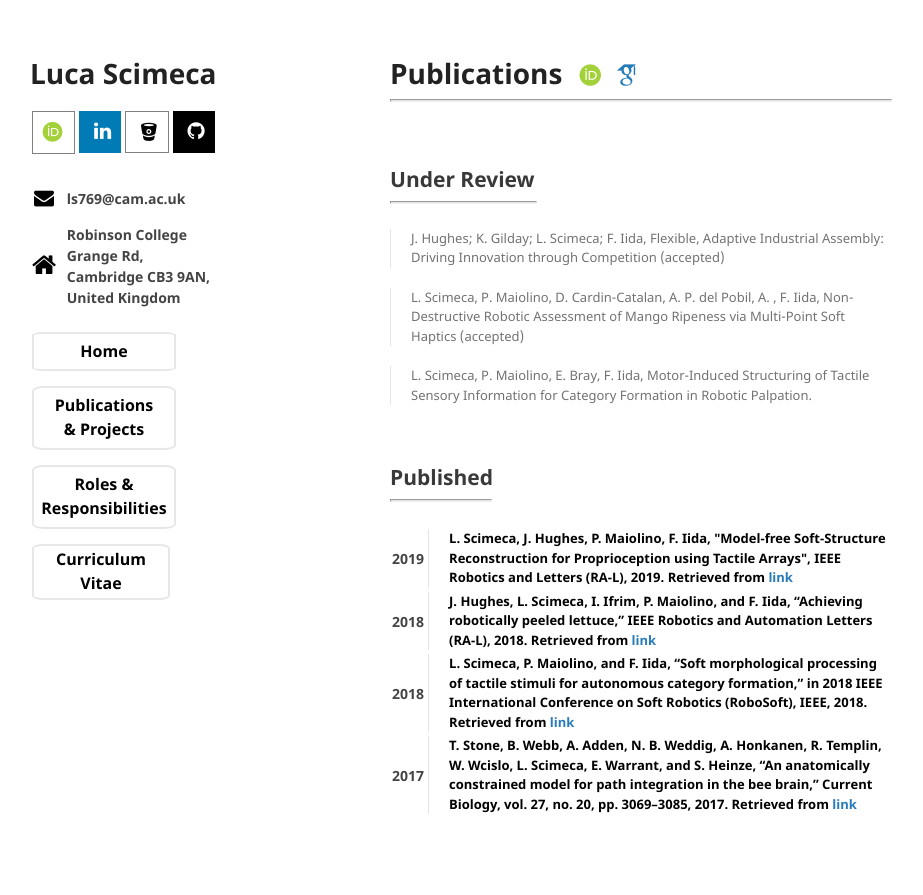
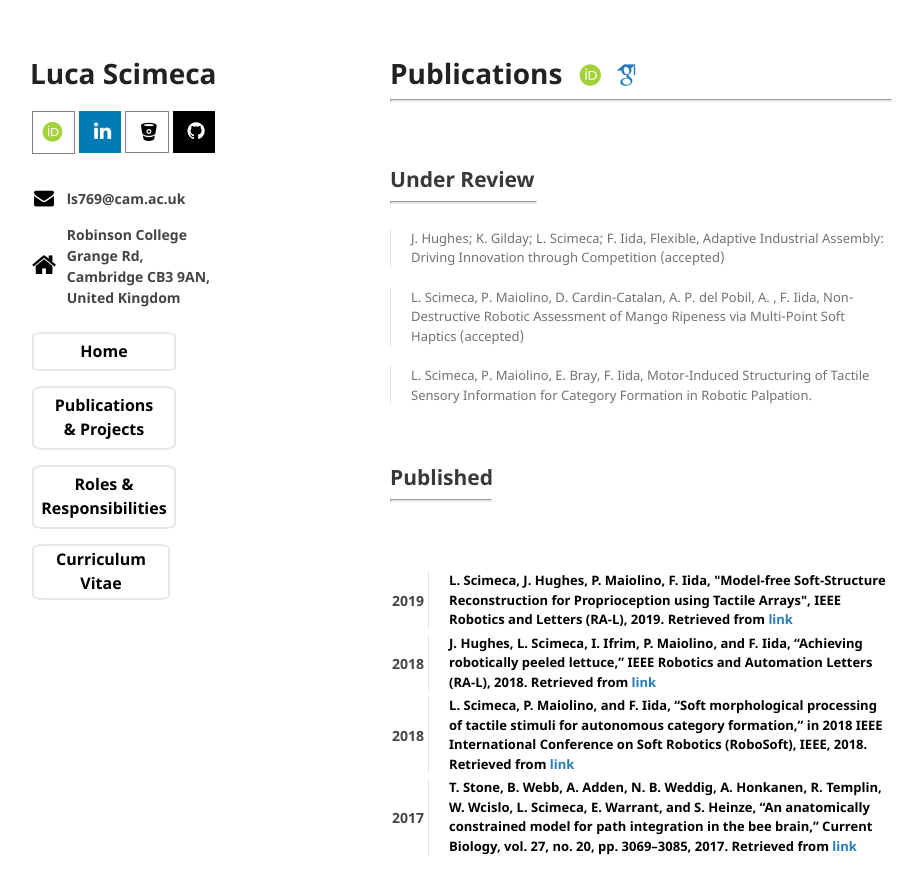
Before and after one commit to lucascimeca/lucascimeca.github.io, a Jekyll site: the page built from publications.md, in a window 1280 px wide and 900 px high. Shown: the top 895 px of the window, without its empty margins (180-1103 px from the left). Built offline with Jekyll 4.4.1, drawn with Linux system fonts in a browser that asks for light colours; nearby versions of some CDN libraries; some web fonts are replaced; the repository's description, which GitHub fills in, is left out; our own code applies the rules of GitHub Pages for plain Markdown files.

Commit message:
Update publications.md

```diff
--- a/publications.md
+++ b/publications.md
@@ -43,6 +43,7 @@ layout: default
  J. Hughes, L. Scimeca, I. Ifrim, P. Maiolino, and F. Iida, “Achieving robotically peeled lettuce,” IEEE Robotics and Automation Letters (RA-L), 2018. Retrieved from <a href="https://ieeexplore.ieee.org/abstract/document/8409969/" target="_blank">link</a> </div></blockquote>
   </th>
  </tr>
+ <tr><br/></tr>
  <tr>
   <th>
    2018
@@ -52,6 +53,7 @@ layout: default
  L. Scimeca, P. Maiolino, and F. Iida, “Soft morphological processing of tactile stimuli for autonomous category formation,” in 2018 IEEE International Conference on Soft Robotics (RoboSoft), IEEE, 2018. Retrieved  from <a href="https://ieeexplore.ieee.org/document/8404945/" target="_blank">link</a></div></blockquote>
   </th>
  </tr>
+ <tr><br/></tr>
  <tr>
   <th>
    2017
```
